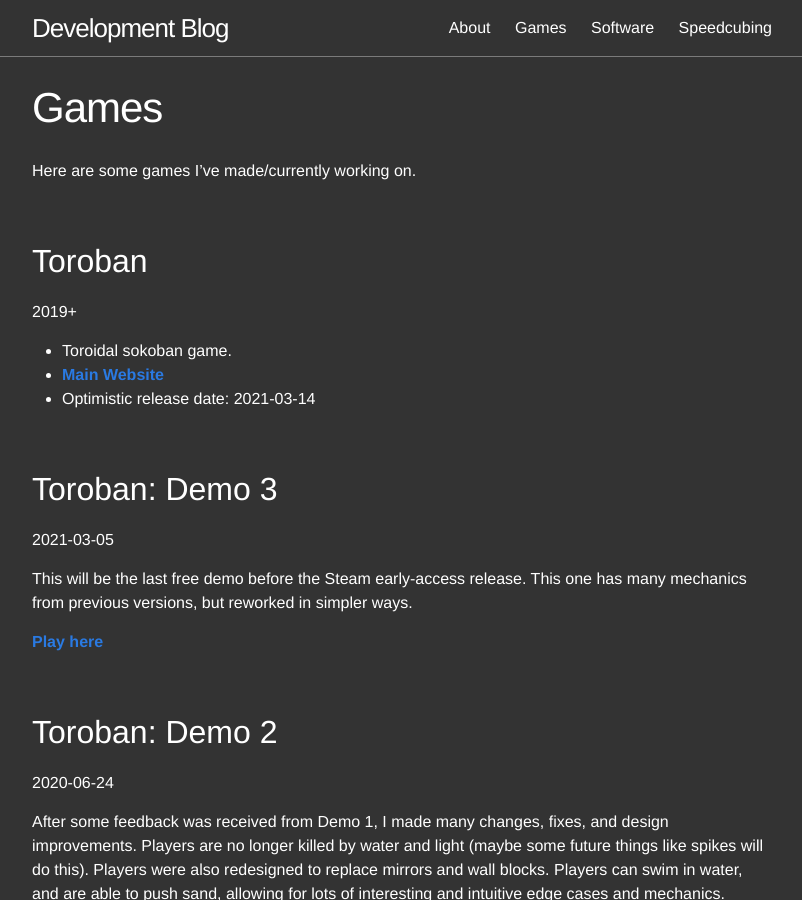
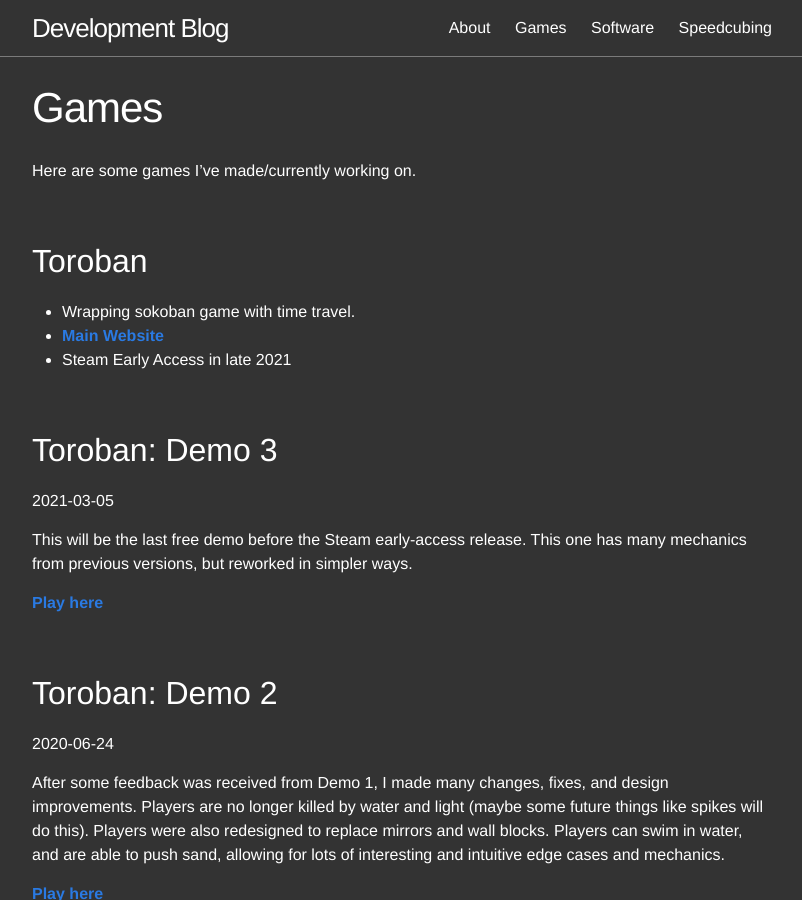
Before and after one commit to ayebear/ayebear-website, a Jekyll site: the page built from games.md, in a window 1280 px wide and 900 px high. Shown: the whole window, without its empty margins (238-1040 px from the left). Built offline with Jekyll 4.4.1, drawn with Linux system fonts in a browser that asks for light colours.

Commit message:
Updated Toroban dates

```diff
--- a/games.md
+++ b/games.md
@@ -10,11 +10,9 @@
 
 ## Toroban
 
-2019+
-
--   Toroidal sokoban game.
+-   Wrapping sokoban game with time travel.
 -   **[Main Website](https://toroban.com/)**
--   Optimistic release date: 2021-03-14
+-   Steam Early Access in late 2021
 
 <br>
 
```
